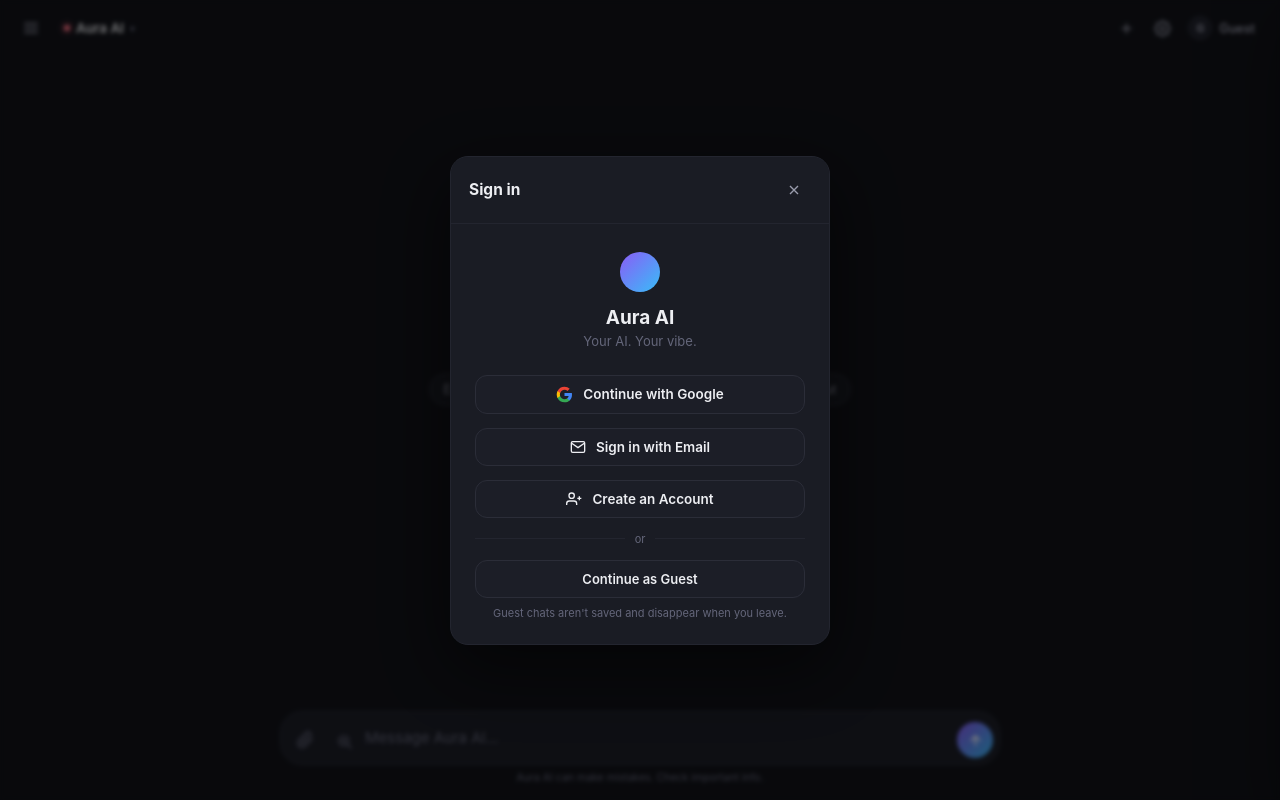
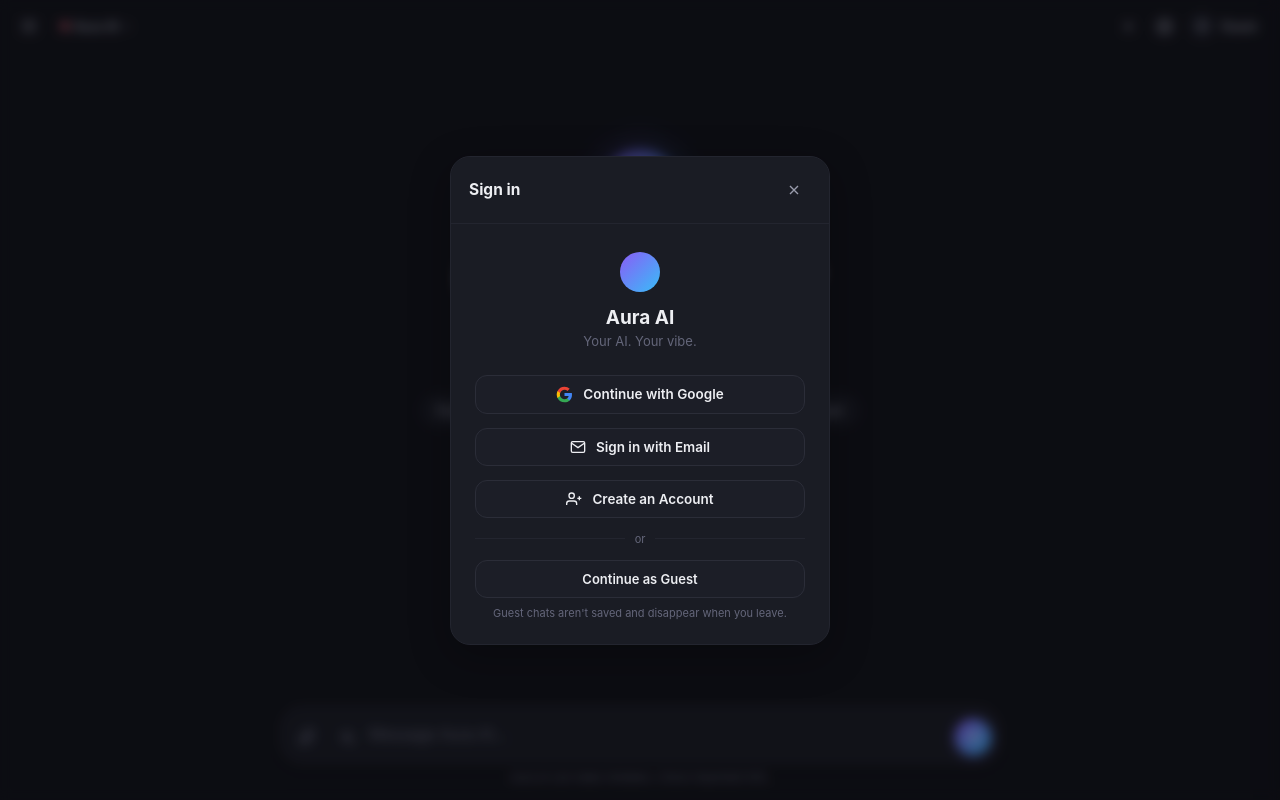
Before and after one commit to ananthakula9/Aura_Ai, a website with bundled scripts: page public/index.html in a window 1280 px wide. Shown: the top 800 px of the page. Built offline with nearby package versions, Linux system fonts and the light colour scheme; files whose address does not match are found by name.

Commit message:
Premium UI/UX redesign: centralized tokens, composer/message/sidebar/home polish, command palette
- tokens.css: single source of truth — preserves the original Aura
  violet→cyan brand accent, adds spacing scale (4px base), type scale,
  motion durations, component radii (composer 22px, dialog 20px, card
  16px), unified focus ring, and restrained depth shadows
- redesign.css: override layer (loaded after legacy styles, all test/JS
  hooks preserved) — calmer centered home with refined chips, flagship
  composer (22px radius, gradient focus ring, circular actions, depth on
  focus), document-like messages (user = soft block, assistant = full
  width prose, slim ghost avatar), lighter sidebar with refined hovers,
  quieter top bar, card/modal/citation polish, one accessible focus ring
  everywhere, reduced-motion respected
- palette.js: Ctrl/Cmd+K command palette — every action real (new chat,
  research topics, theme toggle, settings, conversation search, focus
  composer); keyboard navigable, Esc to close

Verified: all five test suites pass (quiz 16/16, research 32/32,
identity 7/7, both frontend suites).

```diff
--- a/public/index.html
+++ b/public/index.html
@@ -1849,6 +1849,8 @@
 .rs-artifact-modal-body { max-height: 60vh; overflow-y: auto; font-size: 13px; line-height: 1.6; }
 .rs-artifact-modal-body p { margin: 0 0 10px; }
 </style>
+<link rel="stylesheet" href="./tokens.css">
+<link rel="stylesheet" href="./redesign.css">
 </head>
 <body>
 <div class="app" id="app">
@@ -2221,6 +2223,7 @@
      loaded as a classic script so it sets globalThis.AURA_IDENTITY for the
      app module below. Keep this tag BEFORE app.js. -->
 <script src="./identity.js"></script>
+<script src="./palette.js"></script>
 <script type="module" src="./app.js"></script>
 </body>
 </html>
```
